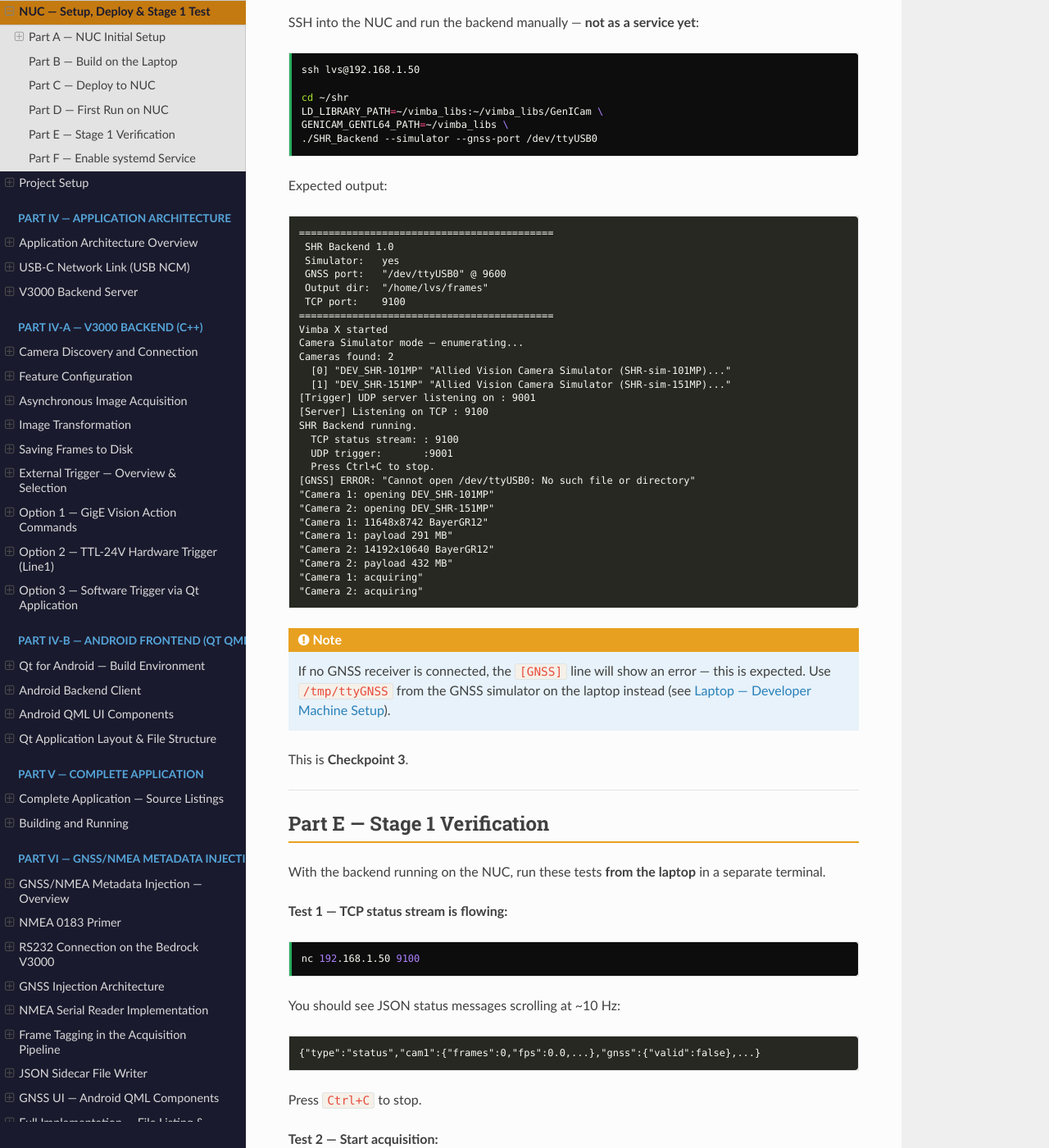
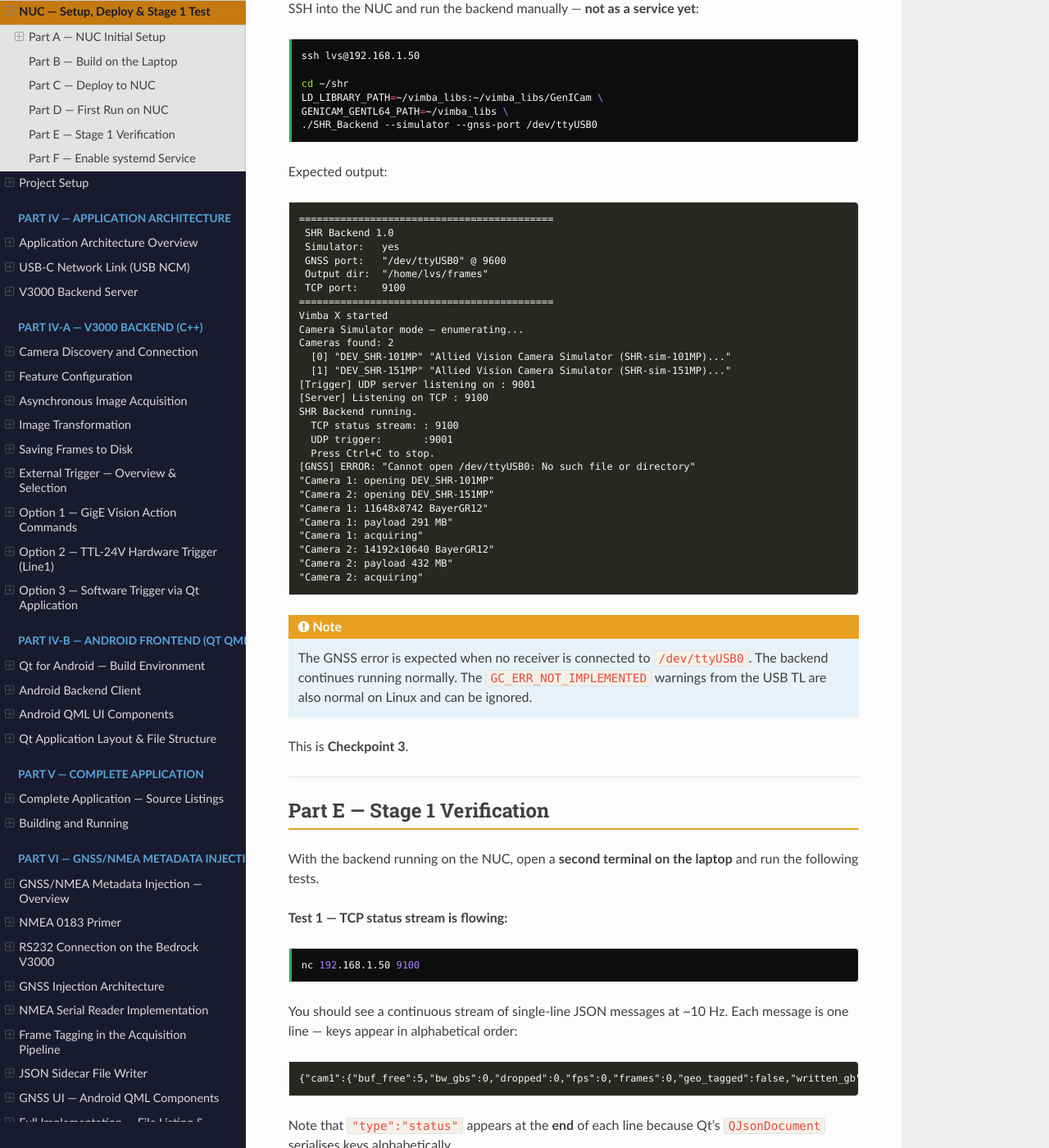
Before and after one commit to ldv-1000111/10GigE, a Sphinx documentation site: the page built from source/nuc_setup.rst, in a window 1280 px wide and 1400 px high, scrolled down 5416 px. Shown: the whole window at 82% size. Built offline with Sphinx 7.4.7 and the Read the Docs theme 3.1.0, drawn with Linux system fonts in a browser that asks for light colours; pages that are not in the unit, such as notebooks, are missing from menus; some of the changed text lies outside the part shown.

Commit message:
fix: correct Test 1 JSON output — keys alphabetical, type at end

```diff
--- a/source/nuc_setup.rst
+++ b/source/nuc_setup.rst
@@ -271,10 +270,10 @@ Expected:
 
    ~/vimba_libs/:
    GenICam/
-   libVmbC.so            libVmbCPP.so         libVmbImageTransform.so
-   VimbaCameraSimulatorTL.cti     VimbaCameraSimulatorTL.xml
+   libVmbC.so              libVmbCPP.so           libVmbImageTransform.so
+   VimbaCameraSimulatorTL.cti    VimbaCameraSimulatorTL.xml
    VimbaCameraSimulatorTLPresets.json
-   VimbaGigETL.cti       VimbaUSBTL.cti
+   VimbaGigETL.cti         VimbaUSBTL.cti
    libsv_gev_rdma_tl.cti
 
 ----
@@ -320,15 +319,16 @@ Expected output:
    "Camera 2: opening DEV_SHR-151MP"
    "Camera 1: 11648x8742 BayerGR12"
    "Camera 1: payload 291 MB"
+   "Camera 1: acquiring"
    "Camera 2: 14192x10640 BayerGR12"
    "Camera 2: payload 432 MB"
-   "Camera 1: acquiring"
    "Camera 2: acquiring"
 
 .. note::
-   If no GNSS receiver is connected, the ``[GNSS]`` line will show an
-   error — this is expected. Use ``/tmp/ttyGNSS`` from the GNSS
-   simulator on the laptop instead (see :doc:`laptop_setup`).
+   The GNSS error is expected when no receiver is connected to
+   ``/dev/ttyUSB0``. The backend continues running normally.
+   The ``GC_ERR_NOT_IMPLEMENTED`` warnings from the USB TL are
+   also normal on Linux and can be ignored.
 
 This is **Checkpoint 3**.
 
@@ -337,8 +337,8 @@ This is **Checkpoint 3**.
 Part E — Stage 1 Verification
 -------------------------------
 
-With the backend running on the NUC, run these tests **from the laptop**
-in a separate terminal.
+With the backend running on the NUC, open a **second terminal on the
+laptop** and run the following tests.
 
 **Test 1 — TCP status stream is flowing:**
 
@@ -346,51 +346,93 @@ in a separate terminal.
 
    nc 192.168.1.50 9100
 
-You should see JSON status messages scrolling at ~10 Hz:
+You should see a continuous stream of single-line JSON messages at
+~10 Hz. Each message is one line — keys appear in alphabetical order:
 
 .. code-block:: text
 
-   {"type":"status","cam1":{"frames":0,"fps":0.0,...},"gnss":{"valid":false},...}
+   {"cam1":{"buf_free":5,"bw_gbs":0,"dropped":0,"fps":0,"frames":0,"geo_tagged":false,"written_gb":0},"cam2":{"buf_free":5,"bw_gbs":0,"dropped":0,"fps":0,"frames":0,"geo_tagged":false,"written_gb":0},"gnss":{"valid":false},"sync":{"delta_ms":0.8,"dropped_total":0,"total_bw_gbs":0},"type":"status"}
 
-Press ``Ctrl+C`` to stop.
+Note that ``"type":"status"`` appears at the **end** of each line
+because Qt's ``QJsonDocument`` serialises keys alphabetically.
 
-**Test 2 — Start acquisition:**
+Press ``Ctrl+C`` to stop ``nc``.
 
-.. code-block:: bash
+**Test 2 — Software trigger:**
 
-   echo '{"type":"start"}' | nc 192.168.1.50 9100
-
-Watch the NUC terminal — camera should start acquiring.
-
-**Test 3 — Software trigger:**
+The cameras start acquiring automatically when the backend opens them.
+Send a trigger directly — no separate start command needed:
 
 .. code-block:: bash
 
    echo '{"type":"trigger","target":"both"}' | nc 192.168.1.50 9100
 
-**Test 4 — Verify files written on NUC:**
+On the NUC terminal you should see:
+
+.. code-block:: text
+
+   "[Cam1] #1 11648x8742 geo no-fix 163ms"
+   "[Cam2] #1 14192x10640 geo no-fix 161ms"
+
+**Test 3 — Verify files written on NUC:**
 
 .. code-block:: bash
 
-   ssh lvs@192.168.1.50 "ls -lh ~/frames/ | head -10"
+   ssh lvs@192.168.1.50 "ls -lh ~/frames/"
 
-You should see PPM and JSON files:
+Expected:
 
 .. code-block:: text
 
-   cam1_frame_00001.ppm    6.2M
-   cam1_frame_00001.json   2.1K
+   -rw-rw-r-- 1 lvs lvs  435 cam1_frame_00001.json
+   -rw-rw-r-- 1 lvs lvs  292M cam1_frame_00001.ppm
+   -rw-rw-r-- 1 lvs lvs  436 cam2_frame_00001.json
+   -rw-rw-r-- 1 lvs lvs  433M cam2_frame_00001.ppm
 
-**Test 5 — Inspect the JSON sidecar:**
+**Test 4 — Inspect the JSON sidecar:**
 
 .. code-block:: bash
 
    ssh lvs@192.168.1.50 "cat ~/frames/cam1_frame_00001.json"
 
-Verify the structure contains ``frame_index``, ``image``, and ``gnss``
-fields.
+Expected output:
 
-All five tests passing is **Stage 1 complete**.
+.. code-block:: json
+
+   {
+       "camera_index": 1,
+       "camera_timestamp_ns": 0,
+       "capture_timestamp_utc": "2026-06-10T20:36:12.786Z",
+       "frame_filename": "cam1_frame_00001.ppm",
+       "frame_index": 1,
+       "gnss": {
+           "fix_description": "No fix",
+           "fix_quality": 0,
+           "valid": false
+       },
+       "image": {
+           "height": 8742,
+           "output_format": "RGB8-PPM",
+           "pixel_format_raw": "BayerGR12",
+           "width": 11648
+       }
+   }
+
+**Test 5 — Status stream shows frame count incrementing:**
+
+.. code-block:: bash
+
+   nc 192.168.1.50 9100
+
+After triggering, the ``frames`` and ``written_gb`` fields should
+increment in the status stream:
+
+.. code-block:: text
+
+   "cam1":{"frames":1,"written_gb":0.305...}
+   "cam2":{"frames":1,"written_gb":0.453...}
+
+All four tests passing is **Stage 1 complete**.
 
 ----
 
@@ -398,25 +440,27 @@ Part F — Enable systemd Service
 ---------------------------------
 
 Once Stage 1 passes, enable the service so the backend starts
-automatically at boot:
+automatically at boot. Run these commands **on the NUC**:
 
 .. code-block:: bash
 
-   # On the NUC
-   # First update the service LD_LIBRARY_PATH to include GenICam
-   sudo sed -i        's|LD_LIBRARY_PATH=.*|LD_LIBRARY_PATH=/home/lvs/vimba_libs:/home/lvs/vimba_libs/GenICam|'        /etc/systemd/system/shr-backend.service
+   # Update the service LD_LIBRARY_PATH to include GenICam
+   sudo sed -i \
+       's|LD_LIBRARY_PATH=.*|LD_LIBRARY_PATH=/home/lvs/vimba_libs:/home/lvs/vimba_libs/GenICam|' \
+       /etc/systemd/system/shr-backend.service
+
    sudo systemctl daemon-reload
    sudo systemctl enable shr-backend
-   sudo systemctl start  shr-backend
+   sudo systemctl start shr-backend
 
    # Verify
    sudo systemctl status shr-backend
    journalctl -u shr-backend -f
 
-For future deploys, after rebuilding and rsyncing the binary:
+For future deploys, after rebuilding on the laptop:
 
 .. code-block:: bash
 
-   # From laptop
+   # From the laptop
    rsync -avz build/SHR_Backend lvs@192.168.1.50:~/shr/
    ssh lvs@192.168.1.50 "sudo systemctl restart shr-backend"
```
Also changed, not shown: other parts of source/nuc_setup.rst (+6 -7 lines).
